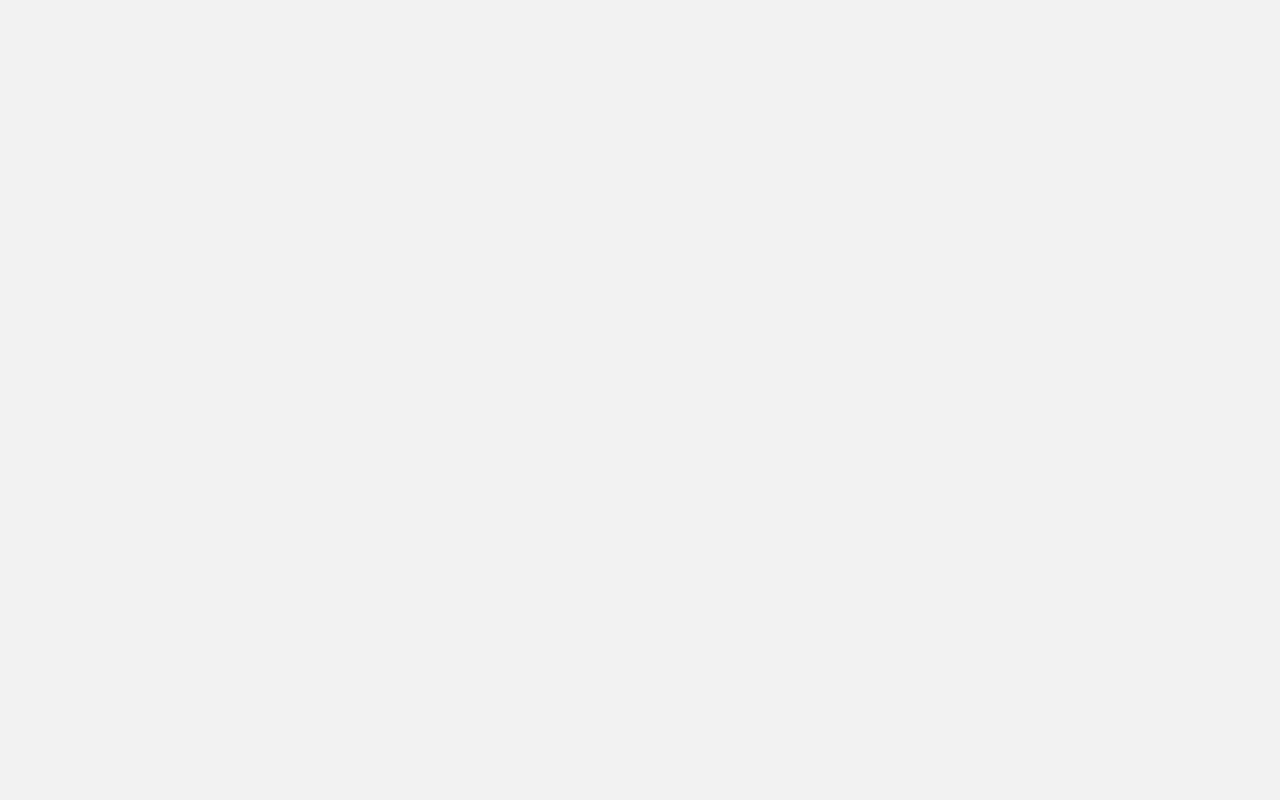
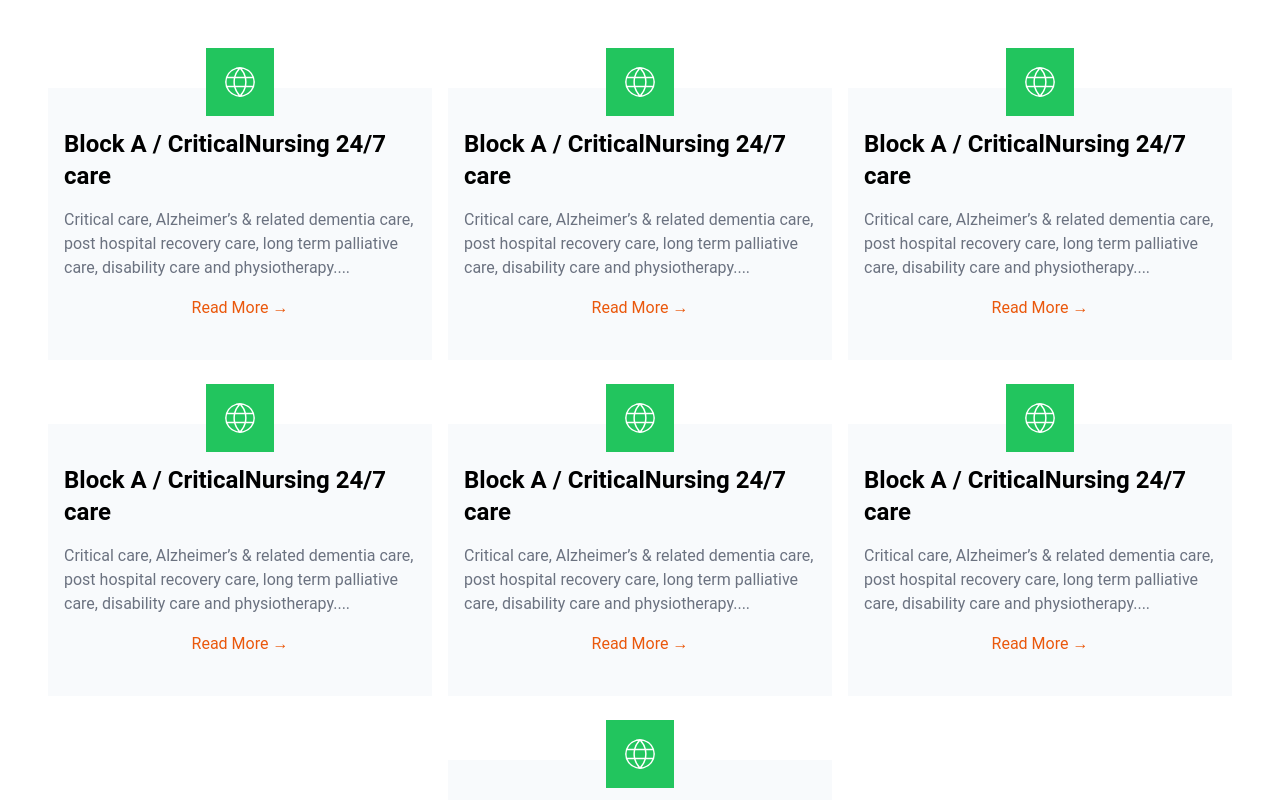
Before and after one commit to samratcodes/Adhar, a React (Vite) app: page /landing in a window 1280 px wide. Shown: the part 1840-2640 px from the top of the page. Before the commit the page ends 1816 px from the top, so only its background shows below. Built offline with nearby package versions, Linux system fonts and the light colour scheme.

Commit message:
good night

```diff
--- a/src/Pages/Landing.jsx
+++ b/src/Pages/Landing.jsx
@@ -1,4 +1,6 @@
+/* eslint-disable react/prop-types */
 import React from "react";
+import { CiGlobe } from "react-icons/ci";
 import backgroundImage from "../Assets/careTakerNepali.jpg";
 import aboutImg from "../Assets/landingpagejpt.jpg";
 
@@ -69,8 +71,65 @@ const Landing = () => {
           </div>
         </div>
       </div>
+      <div className="py-28 px-12 flex flex-gap justify-center items-center gap-x-4 gap-y-16 flex-wrap bg-white">
+        <MyComponent
+          title="Block A / CriticalNursing 24/7 care"
+          description="Critical care, Alzheimer’s & related dementia care, post hospital recovery care, long term palliative care, disability care and physiotherapy...."
+          readMoreLink="/read-more"
+          icon={<CiGlobe color="white" size={36} />} // Pass CiGlobe icon component
+        />
+        <MyComponent
+          title="Block A / CriticalNursing 24/7 care"
+          description="Critical care, Alzheimer’s & related dementia care, post hospital recovery care, long term palliative care, disability care and physiotherapy...."
+          readMoreLink="/read-more"
+          icon={<CiGlobe color="white" size={36} />} // Pass CiGlobe icon component
+        />{" "}
+        <MyComponent
+          title="Block A / CriticalNursing 24/7 care"
+          description="Critical care, Alzheimer’s & related dementia care, post hospital recovery care, long term palliative care, disability care and physiotherapy...."
+          readMoreLink="/read-more"
+          icon={<CiGlobe color="white" size={36} />} // Pass CiGlobe icon component
+        />{" "}
+        <MyComponent
+          title="Block A / CriticalNursing 24/7 care"
+          description="Critical care, Alzheimer’s & related dementia care, post hospital recovery care, long term palliative care, disability care and physiotherapy...."
+          readMoreLink="/read-more"
+          icon={<CiGlobe color="white" size={36} />} // Pass CiGlobe icon component
+        />{" "}
+        <MyComponent
+          title="Block A / CriticalNursing 24/7 care"
+          description="Critical care, Alzheimer’s & related dementia care, post hospital recovery care, long term palliative care, disability care and physiotherapy...."
+          readMoreLink="/read-more"
+          icon={<CiGlobe color="white" size={36} />} // Pass CiGlobe icon component
+        />{" "}
+        <MyComponent
+          title="Block A / CriticalNursing 24/7 care"
+          description="Critical care, Alzheimer’s & related dementia care, post hospital recovery care, long term palliative care, disability care and physiotherapy...."
+          readMoreLink="/read-more"
+          icon={<CiGlobe color="white" size={36} />} // Pass CiGlobe icon component
+        />
+        <MyComponent
+          title="Block A / CriticalNursing 24/7 care"
+          description="Critical care, Alzheimer’s & related dementia care, post hospital recovery care, long term palliative care, disability care and physiotherapy...."
+          readMoreLink="/read-more"
+          icon={<CiGlobe color="white" size={36} />} // Pass CiGlobe icon component
+        />
+      </div>
     </>
   );
 };
 
+function MyComponent({ title, description, readMoreLink, icon }) {
+  return (
+    <div className="flex flex-col items-center justify-center gap-4 bg-slate-50 px-4 py-10 w-96 relative">
+      <div className="p-4 bg-green-500 -top-10 absolute">{icon}</div>
+      <h1 className="text-black font-bold text-2xl">{title}</h1>
+      <p className="text-gray-500 line-clamp-5">{description}</p>
+      <a href={readMoreLink} className="text-orange-600">
+        Read More &#8594;
+      </a>
+    </div>
+  );
+}
+
 export default Landing;
```
